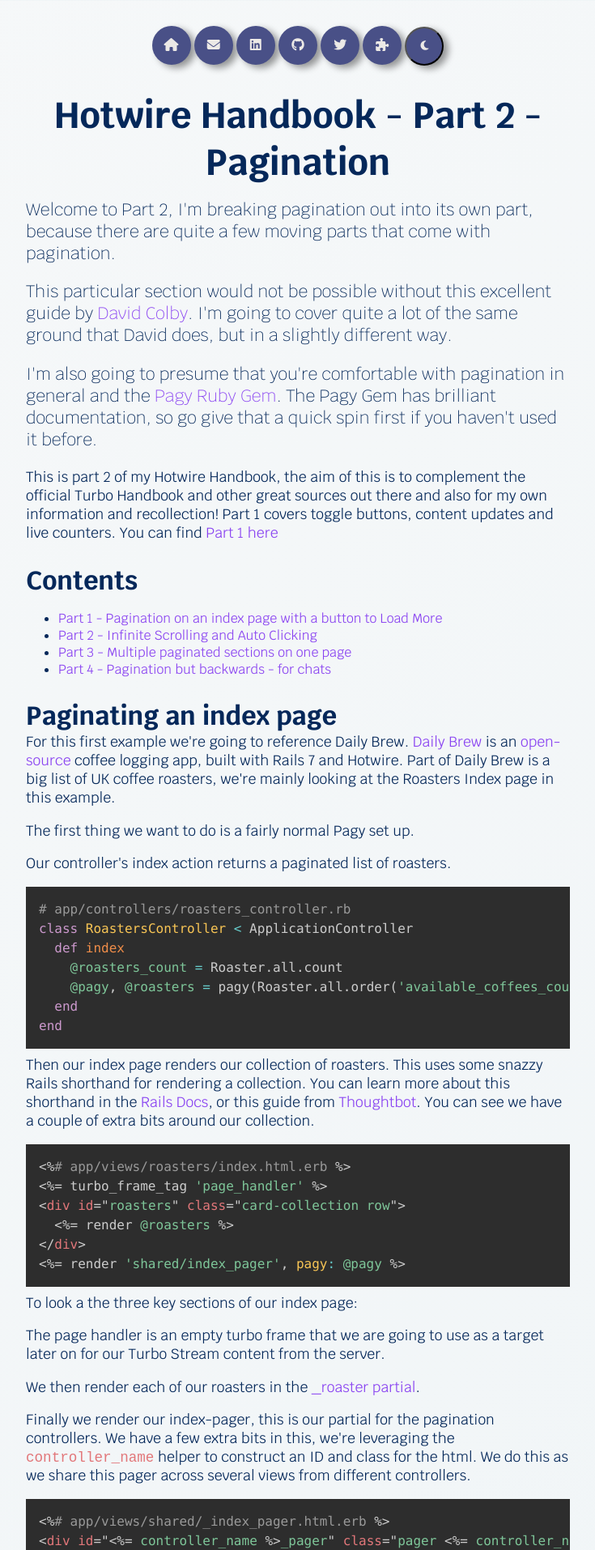
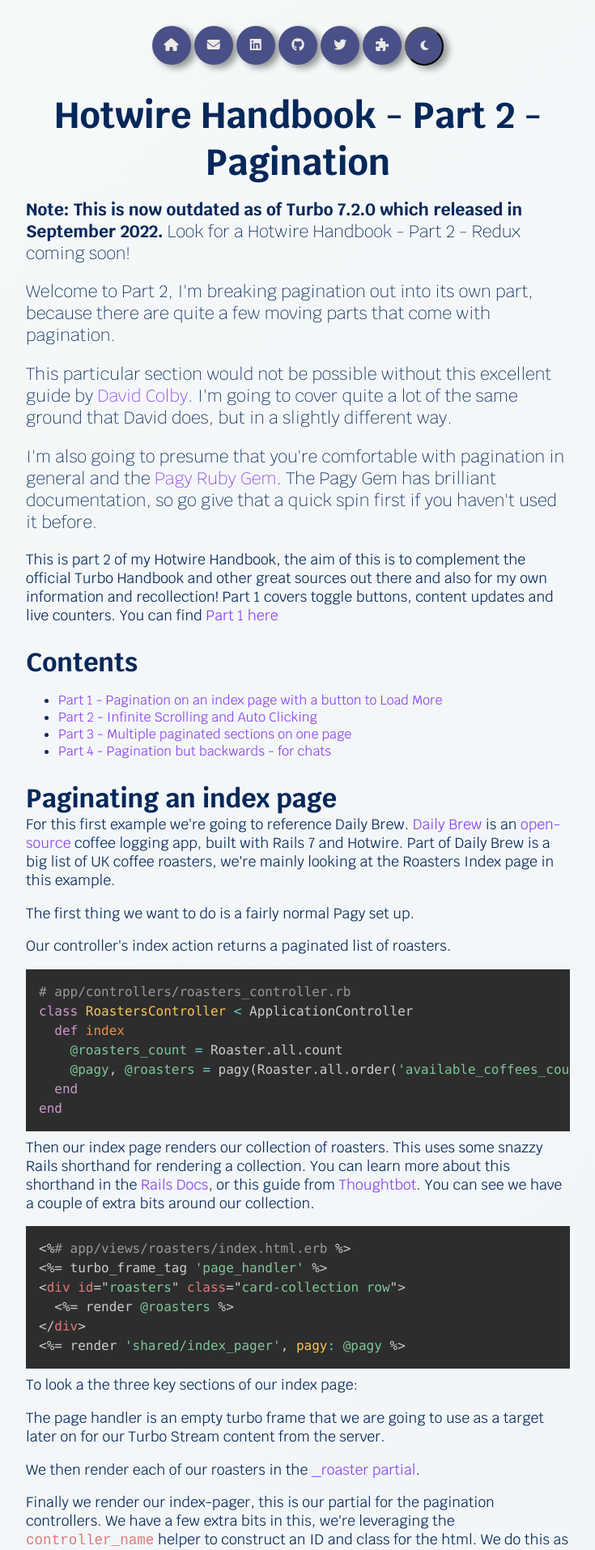
Before and after one commit to phil-6/pr_dev, a Jekyll site: the page built from posts/2022/hotwire-handbook-part-2.html, in a window 1280 px wide. Shown: the top 1914 px of the page at 81% size, without its empty margins (272-1007 px from the left). Built offline with Jekyll 4.4.1, drawn with Linux system fonts in a browser that asks for light colours; nearby versions of some CDN libraries.

Commit message:
add note to HH part 2

```diff
--- a/posts/2022/hotwire-handbook-part-2.html
+++ b/posts/2022/hotwire-handbook-part-2.html
@@ -12,6 +12,8 @@ card-color: orange
 ---
 
 <h1>Hotwire Handbook - Part 2 - Pagination</h1>
+<p class="lead"><strong>Note: This is now outdated as of Turbo 7.2.0 which released in September 2022.</strong> Look for
+    a Hotwire Handbook - Part 2 - Redux coming soon! </p>
 <p class="lead">Welcome to Part 2, I&#39;m breaking pagination out into its own part, because there are quite a few
     moving parts that come with pagination.</p>
 <p class="lead">This particular section would not be possible without this excellent guide by <a
```
